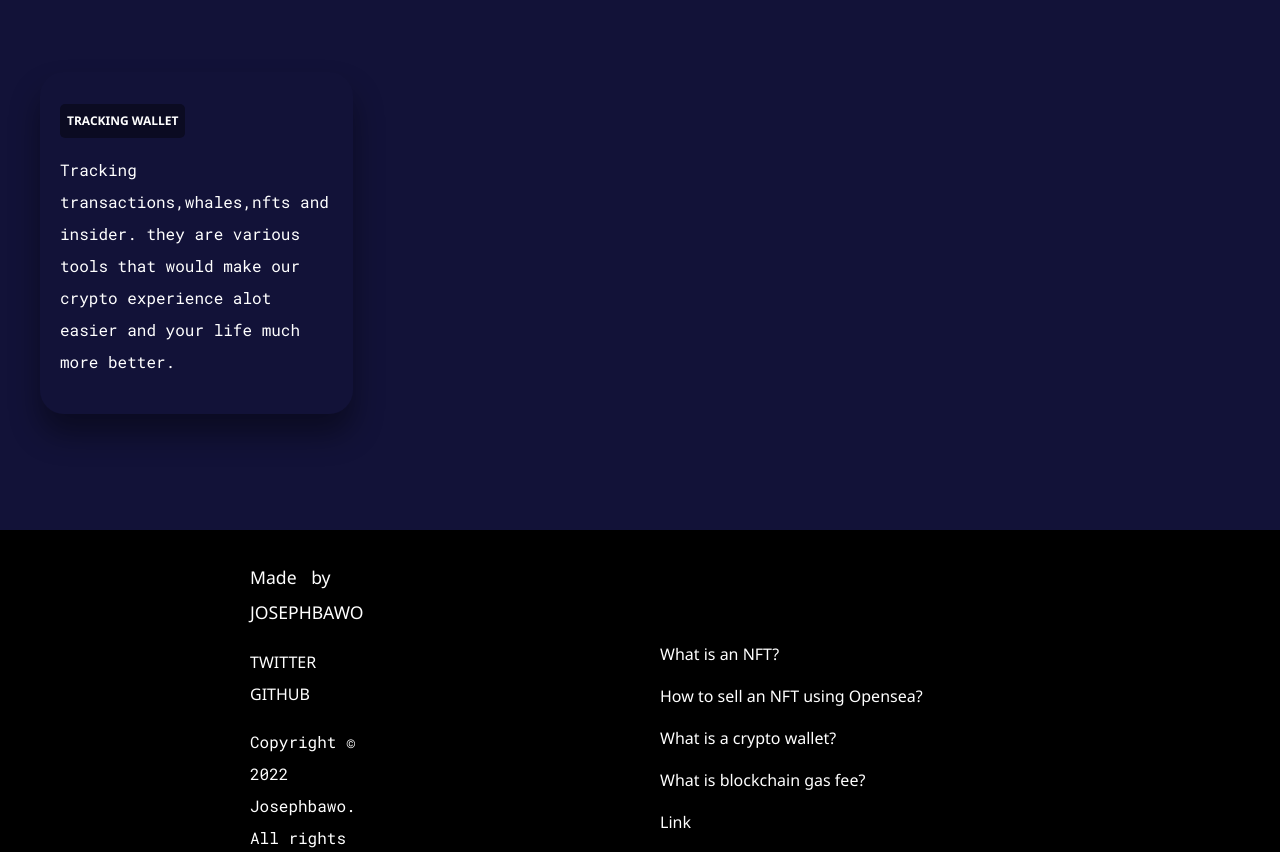
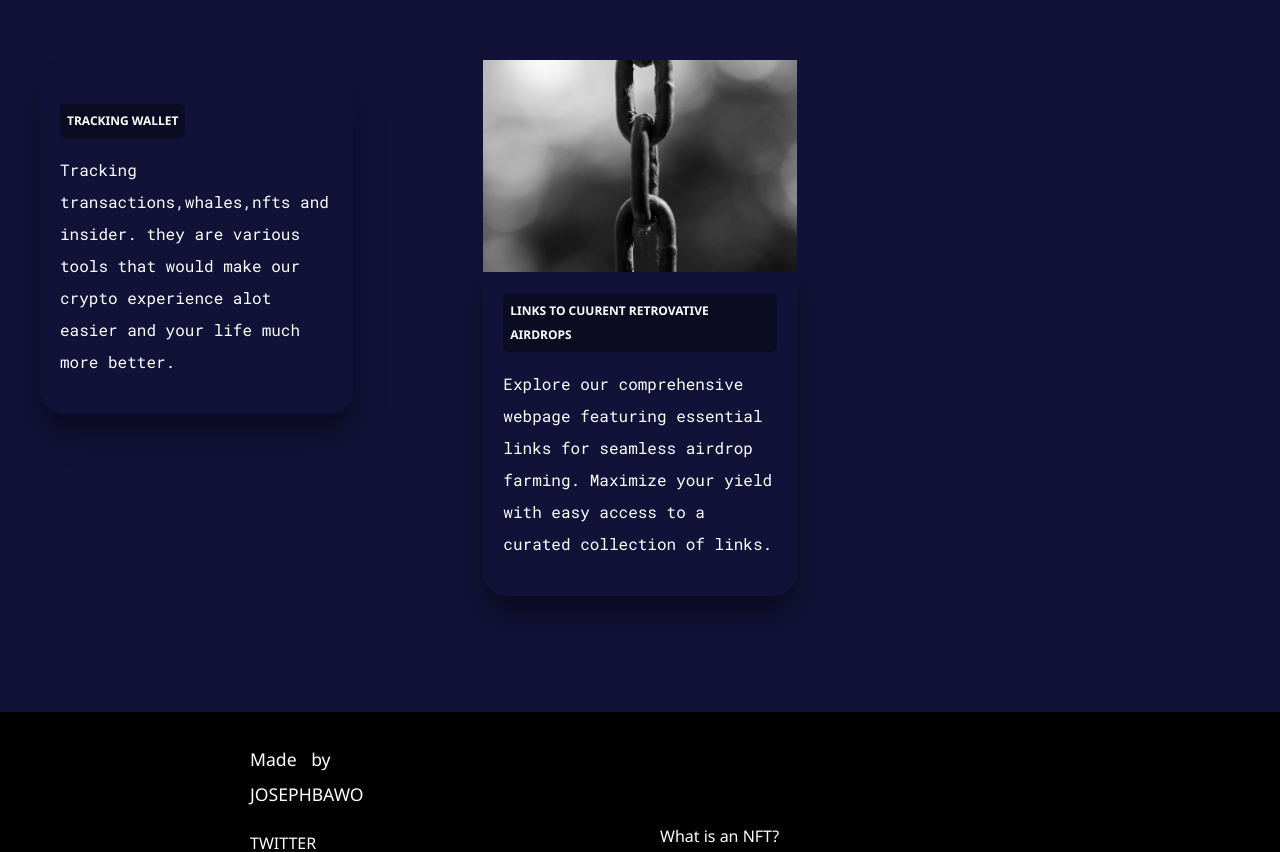
Before and after one commit to Joebakid/NFT-blog, a plain HTML site: page index.html in a window 1280 px wide. Shown: the part 1051-1903 px from the top of the page. Drawn offline with nearby package versions, Linux system fonts and the light colour scheme; a web font is replaced by a local one.

```diff
--- a/index.html
+++ b/index.html
@@ -107,6 +107,28 @@
               </div>
             </figure>
           </a>
+
+          <a href="link.html" class="link-article">
+            <figure>
+              <img
+                class="link-img"
+                src="dark theme icon/pexels-lola-russian-3679490.jpg"
+                alt=""
+              />
+              <div class="box-details">
+                <h3 class="heading-font">
+                  Links to cuurent retrovative airdrops
+                </h3>
+                <span>
+                  <p>
+                    Explore our comprehensive webpage featuring essential links
+                    for seamless airdrop farming. Maximize your yield with easy
+                    access to a curated collection of links.
+                  </p>
+                </span>
+              </div>
+            </figure>
+          </a>
         </section>
       </div>
     </main>
--- a/style.css
+++ b/style.css
@@ -154,12 +154,22 @@
   width: fit-content;
   border-radius: 5px;
   font-weight: bold;
+  text-transform: uppercase;
 }
 
 .box-article {
   display: flex;
   flex-wrap: wrap;
   flex-direction: column;
+}
+
+/* figure img {
+  max-height: 300px;
+  max-width: 1000px;
+} */
+
+.link-img {
+  filter: grayscale(100%);
 }
 
 /* BLOG*********** */
```
Also changed, not shown: link.html (+30 -0 lines), tracking-wallet.html (+11 -0 lines), dark theme icon/link-img.jpg (added), dark theme icon/pexels-lola-russian-3679490.jpg (added), dark theme icon/sta-je-link.jpg (added).
